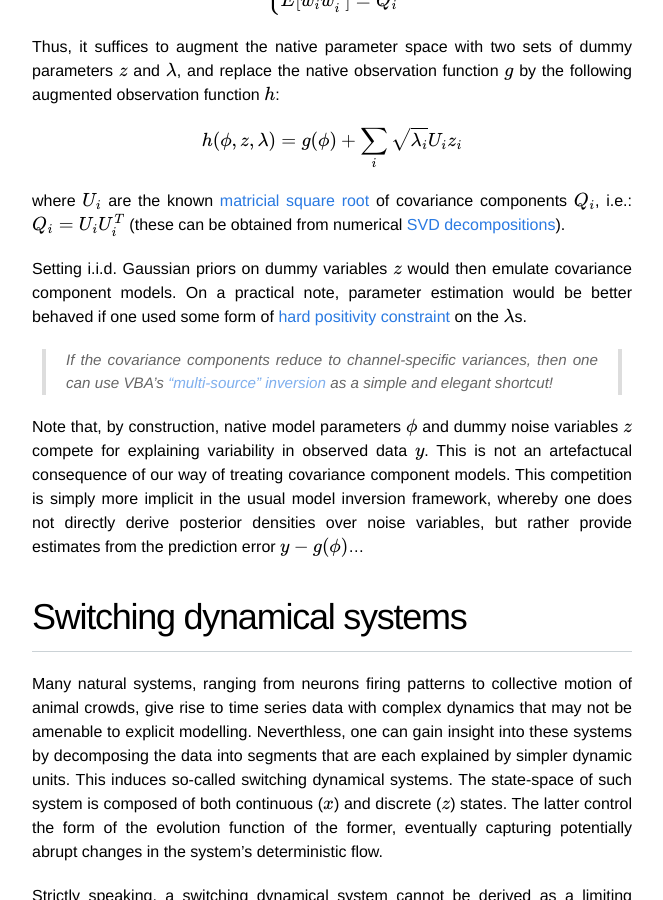
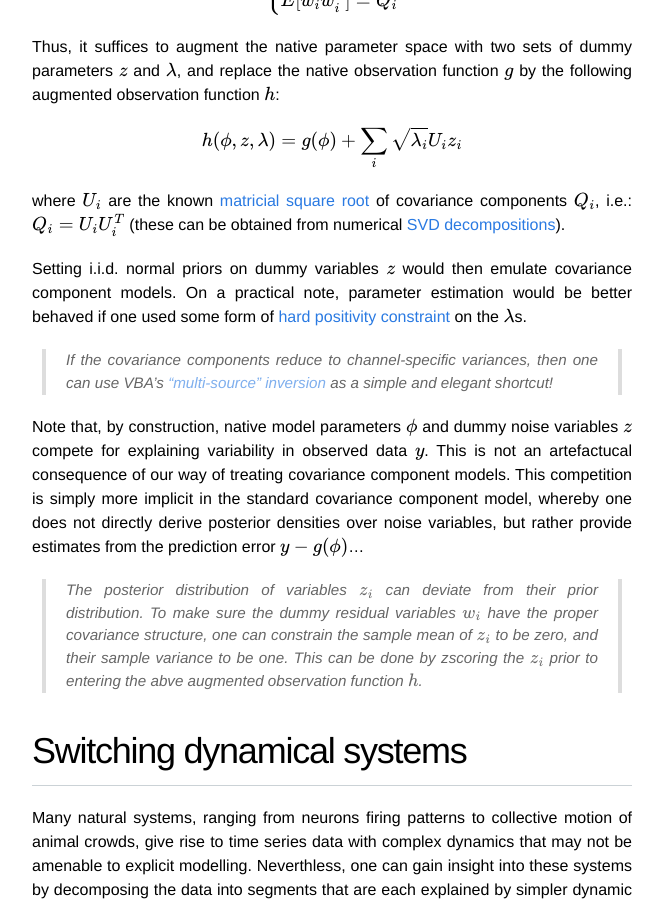
Before and after one commit to MBB-team/VBA-toolbox, a Jekyll site: the page built from _wiki/generativeModels.md, in a window 1280 px wide and 900 px high, scrolled down 5930 px. Shown: the whole window, without its empty margins (308-971 px from the left). Built offline with Jekyll 4.4.1, drawn with Linux system fonts in a browser that asks for light colours; nearby versions of some CDN libraries; formulas are drawn with MathJax 3.

Commit message:
Update generativeModels.md

```diff
--- a/_wiki/generativeModels.md
+++ b/_wiki/generativeModels.md
@@ -135,11 +135,13 @@ $$ h(\phi,z,\lambda) = g(\phi) + \sum_i \sqrt{\lambda_i} U_i z_i$$
 
 where $$U_i$$ are the known [matricial square root](https://en.wikipedia.org/wiki/Square_root_of_a_matrix) of covariance components $$Q_i$$, i.e.: $$Q_i=U_i U_i^T$$ (these can be obtained from numerical [SVD decompositions](https://en.wikipedia.org/wiki/Singular_value_decomposition)).
 
-Setting i.i.d. Gaussian priors on dummy variables $$z$$ would then emulate covariance component models. On a practical note, parameter estimation would be better behaved if one used some form of [hard positivity constraint]({{ site.baseurl }}/wiki/param-transform) on the $$\lambda$$s.
+Setting i.i.d. normal priors on dummy variables $$z$$ would then emulate covariance component models. On a practical note, parameter estimation would be better behaved if one used some form of [hard positivity constraint]({{ site.baseurl }}/wiki/param-transform) on the $$\lambda$$s.
 
 > If the covariance components reduce to channel-specific variances, then one can use VBA's ["multi-source" inversion]({{ site.baseurl }}/wiki/Multisources) as a simple and elegant shortcut!
 
-Note that, by construction, native model parameters $$\phi$$ and dummy noise variables $$z$$ compete for explaining variability in observed data $$y$$. This is not an artefactucal consequence of our way of treating covariance component models. This competition is simply more implicit in the usual model inversion framework, whereby one does not directly derive posterior densities over noise variables, but rather provide estimates from the prediction error $$y-g(\phi)$$...
+Note that, by construction, native model parameters $$\phi$$ and dummy noise variables $$z$$ compete for explaining variability in observed data $$y$$. This is not an artefactucal consequence of our way of treating covariance component models. This competition is simply more implicit in the standard covariance component model, whereby one does not directly derive posterior densities over noise variables, but rather provide estimates from the prediction error $$y-g(\phi)$$...
+
+> The posterior distribution of variables $$z_i$$ can deviate from their prior distribution. To make sure the dummy residual variables $$w_i$$ have the proper covariance structure, one can constrain the sample mean of $$z_i$$ to be zero, and their sample variance to be one. This can be done by zscoring the $$z_i$$ prior to entering the abve augmented observation function $$h$$.
 
 
 
```
